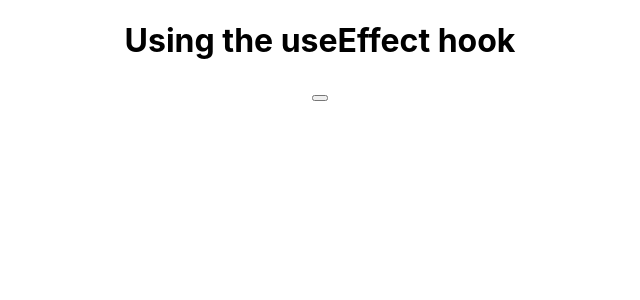
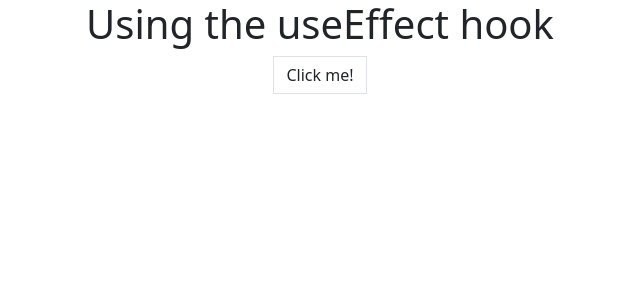
Before and after one commit to MauLight/react-useEffect, a React (Create React App) app: page / in a window 1280 px wide. Shown: the top 300 px of the page, without its empty margins (320-960 px from the left). Built offline with nearby package versions, Linux system fonts and the light colour scheme.

Commit message:
basic app working

```diff
--- a/src/App.js
+++ b/src/App.js
@@ -13,7 +13,10 @@ function App() {
   return (
     <div className="App">
       <h1>{title}</h1>
-      <button onClick={handleClick} className="btn border rounded-0" ></button>
+      <button onClick={handleClick} className="btn border rounded-0" >Click me!</button>
+      {
+        toggle && <h2>Welcome to Little Lemon</h2>
+      }
     </div>
   );
 }
--- a/src/index.js
+++ b/src/index.js
@@ -3,6 +3,8 @@ import ReactDOM from 'react-dom/client';
 import './index.css';
 import App from './App';
 import reportWebVitals from './reportWebVitals';
+import 'bootstrap/dist/css/bootstrap.min.css';
+import 'bootstrap/dist/js/bootstrap.bundle.min';
 
 const root = ReactDOM.createRoot(document.getElementById('root'));
 root.render(
```
